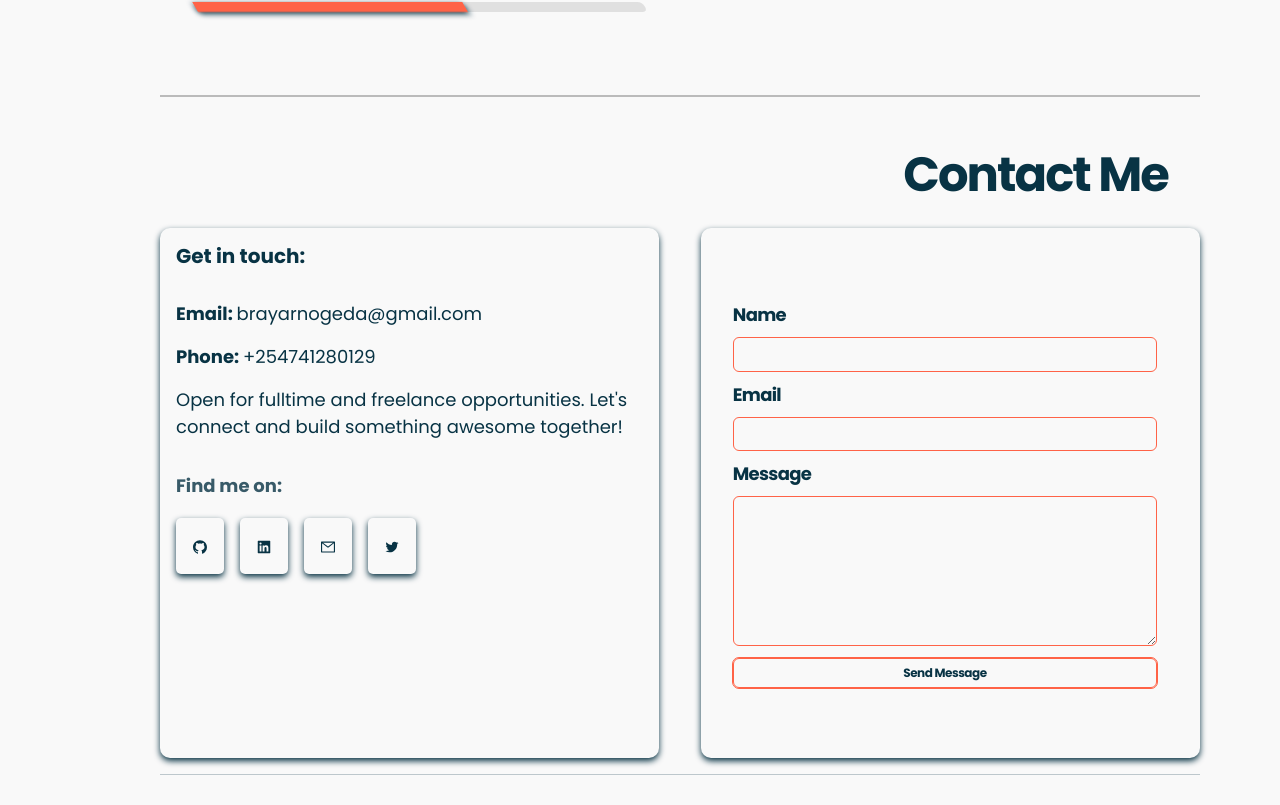
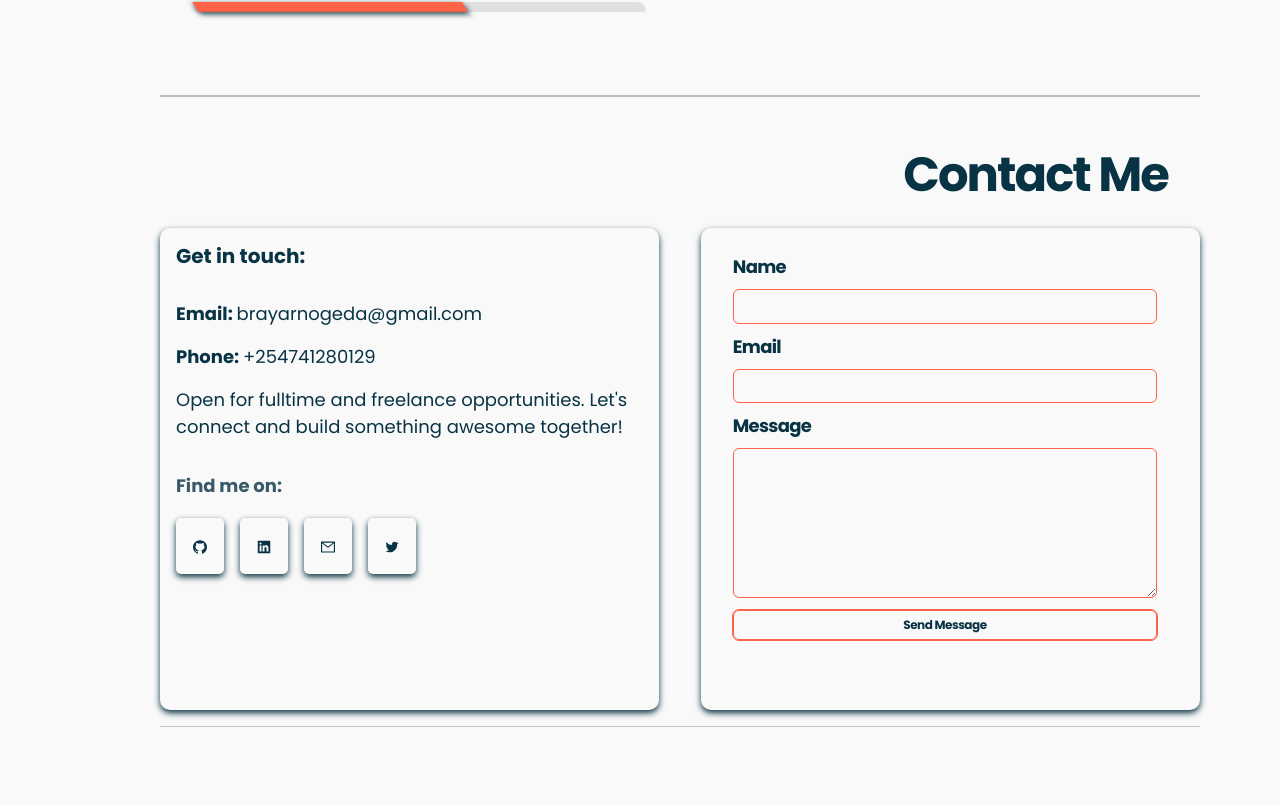
Before and after one commit to o-brayarn/portfolio, a React (Create React App) app: page / in a window 1280 px wide. Shown: the part 2663-3468 px from the top of the page. After the commit the page ends 3430 px from the top, so only its background shows below. Built offline with nearby package versions, Linux system fonts and the light colour scheme; a web font is replaced by a local one.

Commit message:
modify emailjs parameters

```diff
--- a/src/pages/contacts/Contact.jsx
+++ b/src/pages/contacts/Contact.jsx
@@ -9,7 +9,7 @@ export default function Contact() {
   const sendEmail = (e) => {
     e.preventDefault();
 
-    emailjs.sendForm('service_5fxnfug', 'template_ajobvby', form.current, 'NUDmFNU_jpGegkl9u')
+    emailjs.sendForm('service_gtj2gy9', 'template_vpkvfjd', form.current, 'NUDmFNU_jpGegkl9u')
       .then((result) => {
           console.log(result.text);
       }, (error) => {
--- a/src/pages/contacts/contact.css
+++ b/src/pages/contacts/contact.css
@@ -42,12 +42,16 @@ section .contact__me-heading {
   font-weight: 600;
 }
 .contact__me-socials {
-  max-width: 50%;
+  max-width: 45%;
   margin-top: 2rem;
 }
 .contact__me-socials p {
   opacity: 0.8;
   font-weight: 600;
+}
+
+.contact__me-form form {
+  margin-top: -3rem;
 }
 
 .contact__me-form label,
@@ -145,4 +149,7 @@ section .contact__me-heading {
   .contact__me-info {
     padding: 0.5em 0.5em;
   }
+  .contact_me-socials {
+    margin: 1rem 0;
+  }
 }
```
